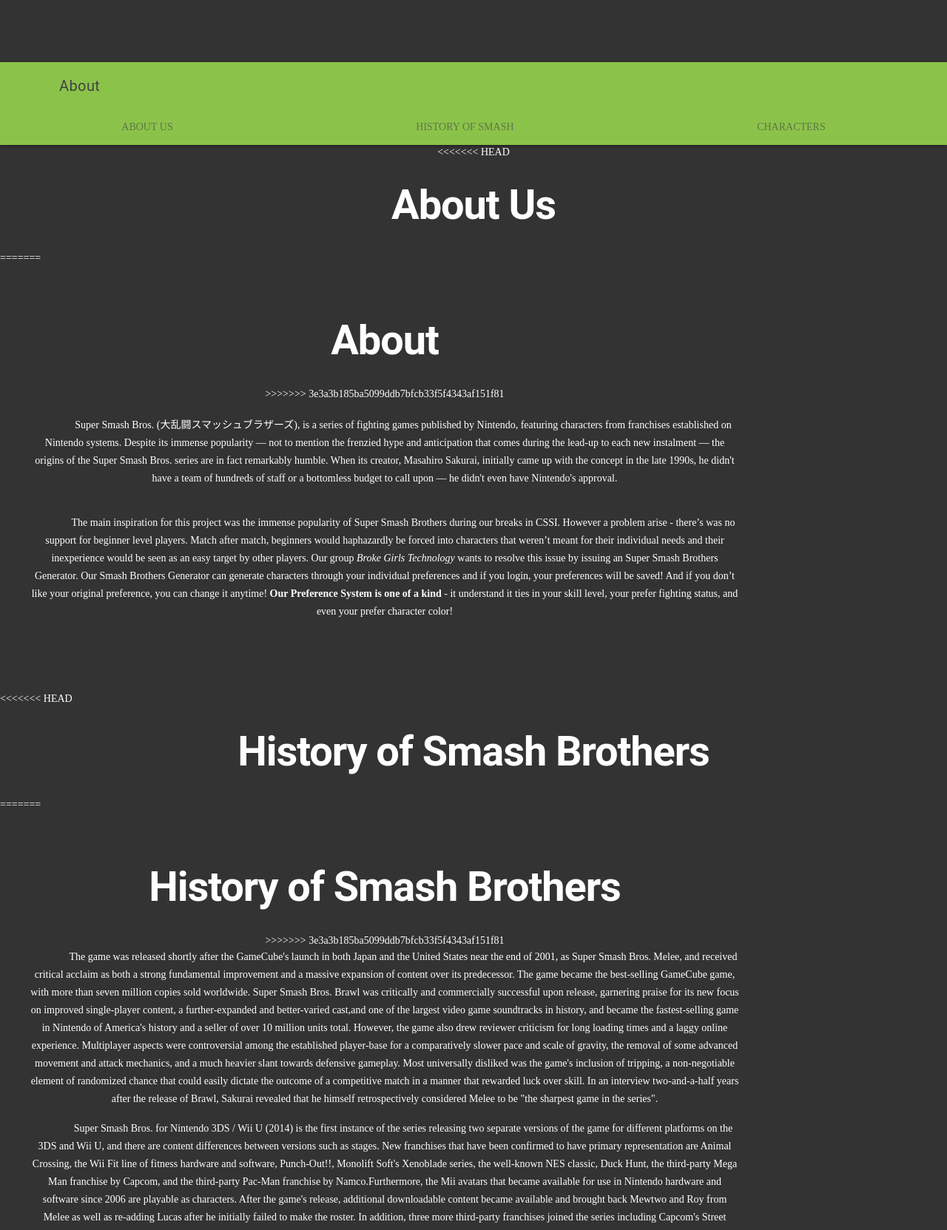
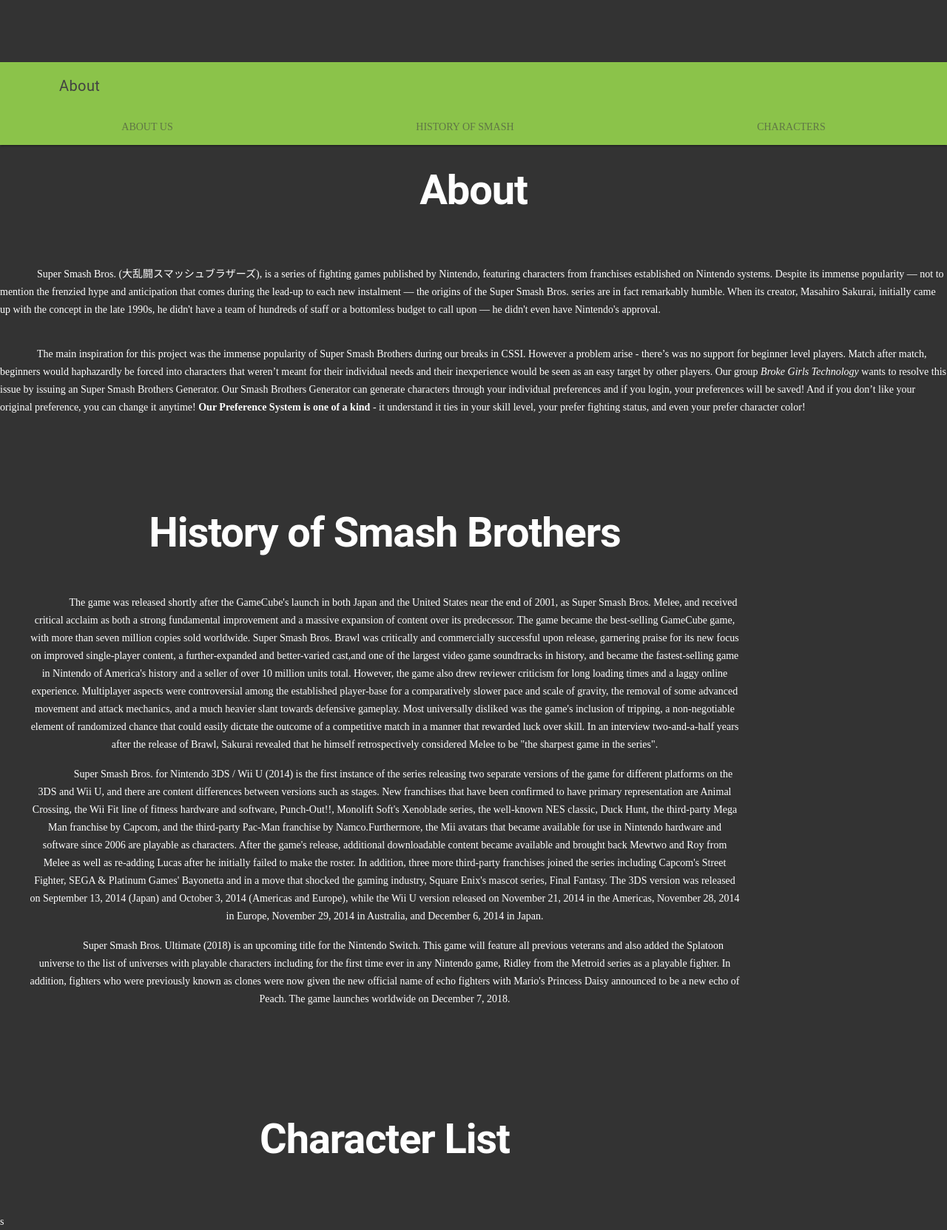
Before and after one commit to Georgie99/CSSI-Project, a Python web app: template templates/about.html in a window 1280 px wide. Shown: the part 706-2369 px from the top of the page at 74% size. Run offline with Jinja, Linux system fonts and the light colour scheme; the template is opened without the code that fills it, so the values that code supplies are empty.

Commit message:
removed conflict

```diff
--- a/templates/about.html
+++ b/templates/about.html
@@ -50,14 +50,11 @@
     </nav>
   </div>
   <div id="content">
-<<<<<<< HEAD
   <div>
-  <div id="div1"></div>
+  <!-- <div id="div1"></div>
     <h1 align="center"><b>About Us</b></h1>
-=======
-  <div class="textBoxes"  >
+  <div class="textBoxes"  > -->
     <h1   id="div1" align="center"><b>About</b></h1>
->>>>>>> 3e3a3b185ba5099ddb7bfcb33f5f4343af151f81
   <br>
   <br>
   <p>
@@ -79,15 +76,12 @@
   </div>
   <br>
   <br>
-<<<<<<< HEAD
   <div>
-  <div id="div2">
+  <!-- <div id="div2">
     <h1 align="center"><b>History of Smash Brothers</b></h1>
-  </div>
-=======
+  </div> -->
   <div class="textBoxes" >
   <h1    id="div2" align="center"><b>History of Smash Brothers</b></h1>
->>>>>>> 3e3a3b185ba5099ddb7bfcb33f5f4343af151f81
   <br>
   <p  >
           The game was released shortly after the GameCube's launch in both Japan and the United States near the end of 2001, as Super Smash
@@ -120,15 +114,12 @@
           fighters with Mario's Princess Daisy announced to be a new echo of Peach. The game launches worldwide on December 7, 2018.    </p>
   <br>
   </div>
-<<<<<<< HEAD
   <div>
-  <div id="div3">
+  <!-- <div id="div3">
   <h1 align="center"><b>Character List</b> </h1>
-  </div>
-=======
+  </div> -->
   <div class="textBoxes" >
   <h1 id="div3" align="center"><b>Character List</b> </h1>
->>>>>>> 3e3a3b185ba5099ddb7bfcb33f5f4343af151f81
   <!--i hope this works as a grid -->
   <div id='allcharacters'>
   {% for character in characters %}
```
